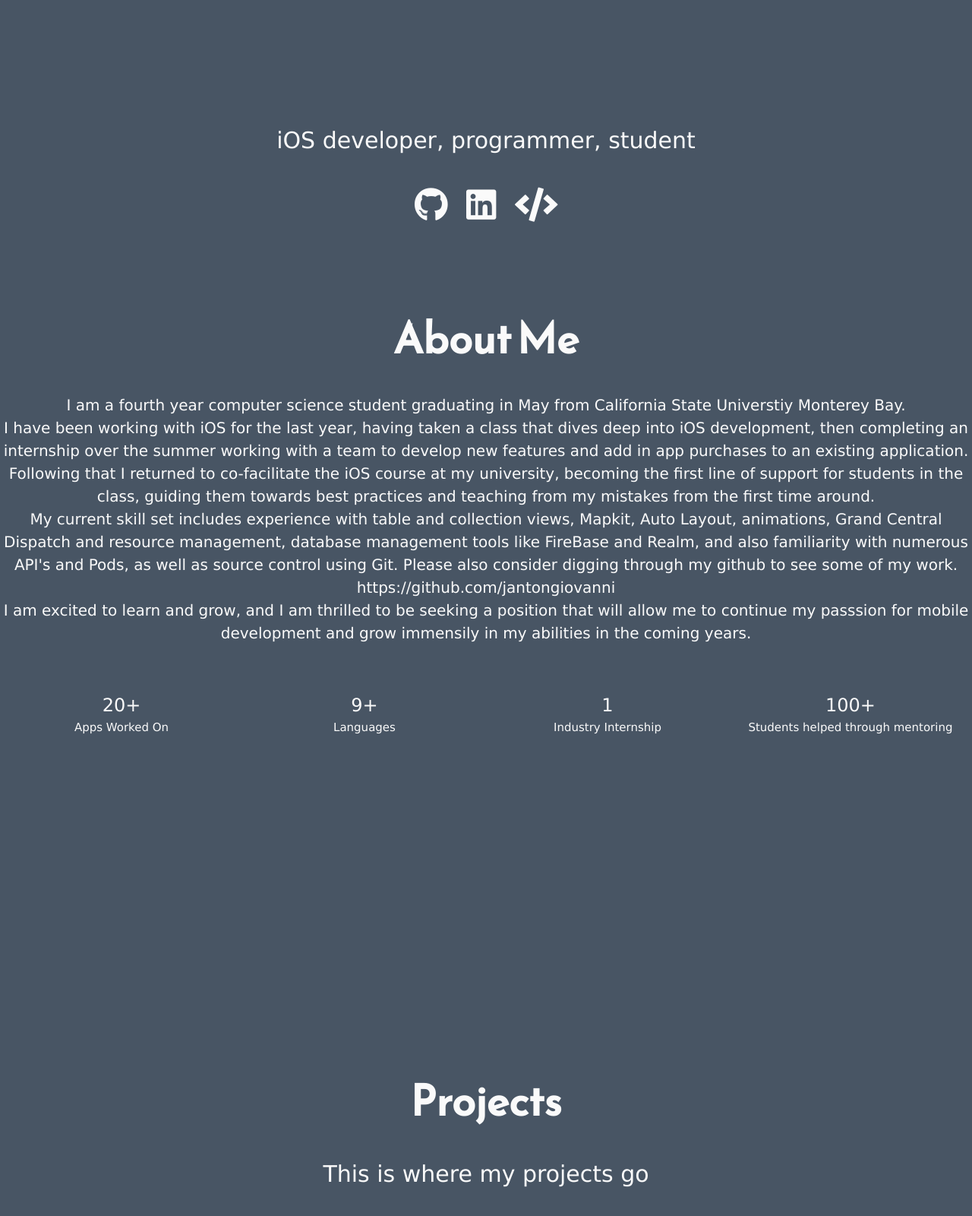
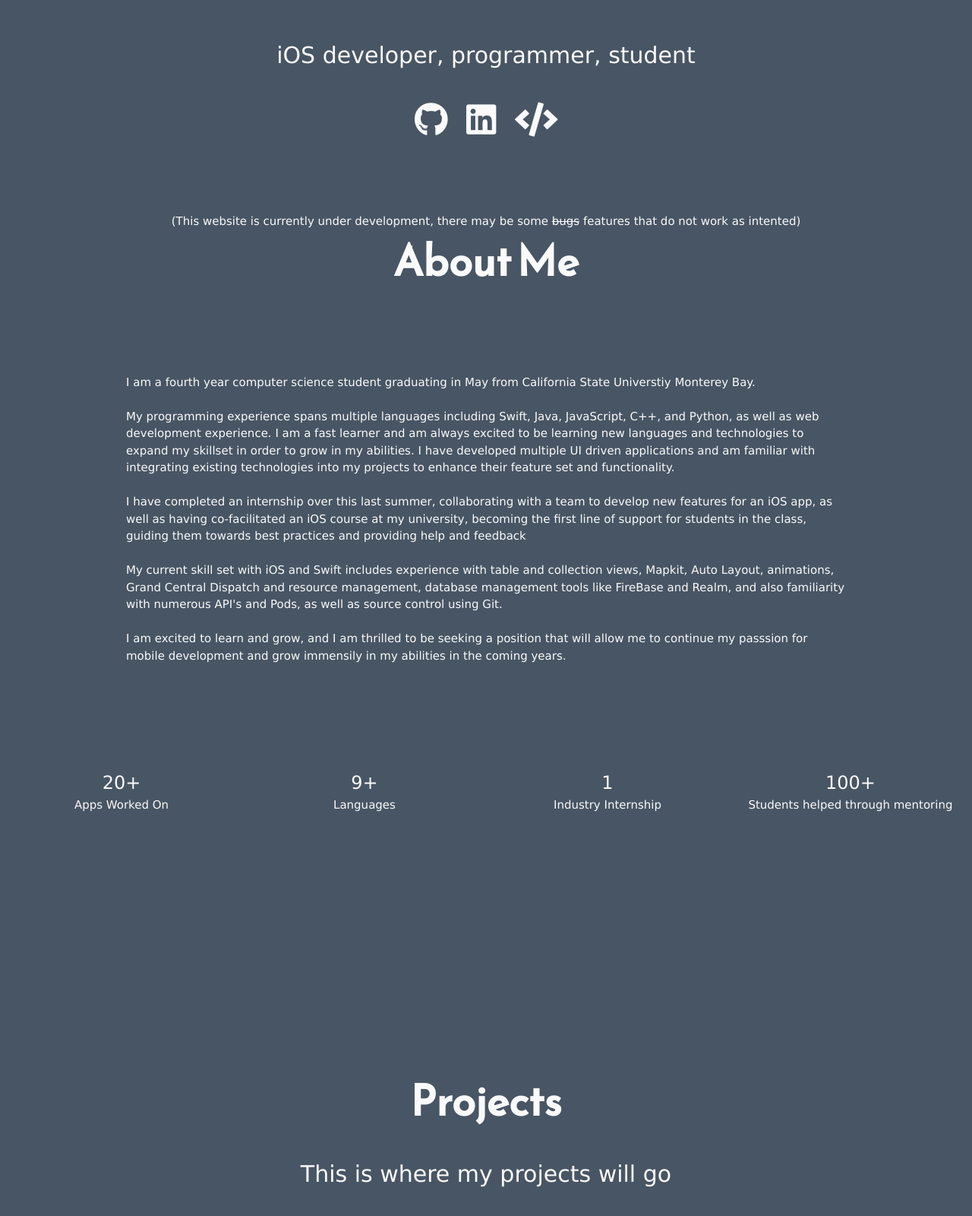
Before and after one commit to jantongiovanni/jantongiovanni.github.io, a plain HTML site: page index.html in a window 1280 px wide. Shown: the part 498-2098 px from the top of the page at 76% size. Drawn offline with nearby package versions, Linux system fonts and the light colour scheme.

Commit message:
left align

```diff
--- a/css/styles.css
+++ b/css/styles.css
@@ -59,7 +59,7 @@ main > .tagline {
 
 main > .paragraph {
 	font-size: 1.0rem;
-	margin: 1.5rem 0;
+	justify-content: left;
 	font-weight: 100;
 }
 
--- a/index.html
+++ b/index.html
@@ -37,16 +37,21 @@
 			<a target="_blank" href="https://www.linkedin.com/in/joe-antongiovanni-9646ba14a/" class = "hvr-icon-bob"><i class="fab fa-linkedin hvr-icon"></i></a>
 			<a target="_blank" href="https://repl.it/@JosephAntongiov" class = "hvr-icon-bob"><i class="fas fa-code hvr-icon"></i></a>
 		</div>
+
+		<div><br><br><br><br>(This website is currently under development, there may be some <del>bugs</del> features that do not work as intented)</div>
 	</main>
 	<main id="about">
 		<div class="intro">About Me</div>
-		<div class="paragraph">I am a fourth year computer science student graduating in May from California State Universtiy Monterey Bay. <br>
 
-		I have been working with iOS for the last year, having taken a class that dives deep into iOS development, then completing an internship over the summer working with a team to develop new features and add in app purchases to an existing application. Following that I returned to co-facilitate the iOS course at my university, becoming the first line of support for students in the class, guiding them towards best practices and teaching from my mistakes from the first time around. <br>
+		<div class="w3-content w3-container w3-padding-16">
+		<p class="w3-left-align">
+		I am a fourth year computer science student graduating in May from California State Universtiy Monterey Bay. <br><br>
 
-		My current skill set includes experience with table and collection views, Mapkit, Auto Layout, animations, Grand Central Dispatch and resource management, database management tools like FireBase and Realm, and also familiarity with numerous API's and Pods, as well as source control using Git. Please also consider digging through my github to see some of my work. https://github.com/jantongiovanni <br>
-
+		My programming experience spans multiple languages including Swift, Java, JavaScript, C++, and Python, as well as web development experience. I am a fast learner and am always excited to be learning new languages and technologies to expand my skillset in order to grow in my abilities. I have developed multiple UI driven applications and am familiar with integrating existing technologies into my projects to enhance their feature set and functionality. <br><br>
+		I have completed an internship over this last summer, collaborating with a team to develop new features for an iOS app, as well as having co-facilitated an iOS course at my university, becoming the first line of support for students in the class, guiding them towards best practices and providing help and feedback <br><br>
+		My current skill set with iOS and Swift includes experience with table and collection views, Mapkit, Auto Layout, animations, Grand Central Dispatch and resource management, database management tools like FireBase and Realm, and also familiarity with numerous API's and Pods, as well as source control using Git. <br><br>
 		I am excited to learn and grow, and I am thrilled to be seeking a position that will allow me to continue my passsion for mobile development and grow immensily in my abilities in the coming years.  <br>
+	</p>
 	</div>
 
 	<div class="w3-row w3-center w3-padding-16">
@@ -71,7 +76,7 @@
 	</main>
 	<main id="projects">
 		<div class="intro">Projects</div>
-		<div class="tagline">This is where my projects go</div>
+		<div class="tagline">This is where my projects will go</div>
 	</main>
 	<main id="contact">
 		<div class="intro">Contact Info</div>
@@ -79,4 +84,7 @@
 	</main>
 
 </body>
+
+
+
 </html>
```
